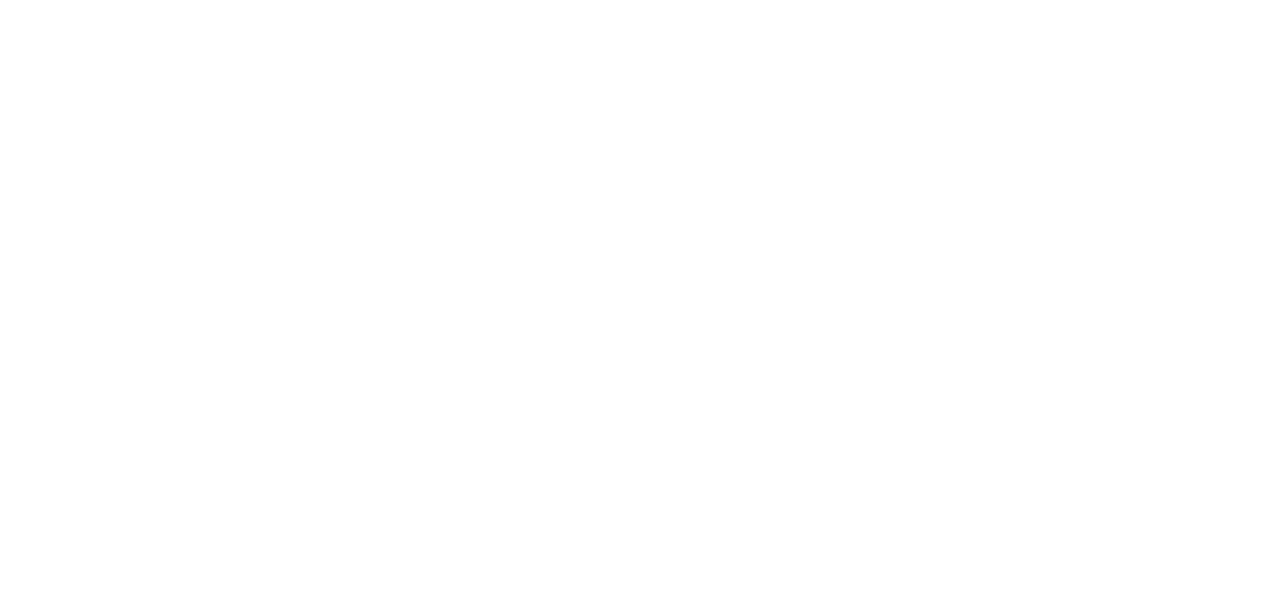
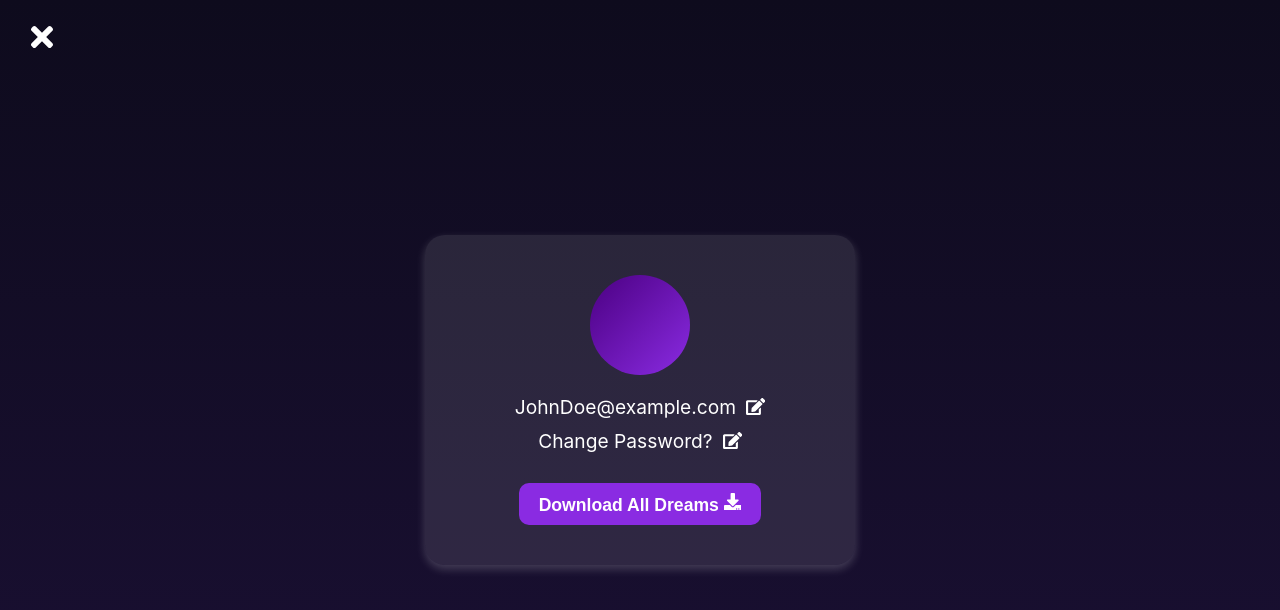
Before and after one commit to manilita/morpheusai, a React (Create React App) app: page /settings in a window 1280 px wide. Before the commit this address had no page. Shown: the top 610 px of the page. Built offline with nearby package versions, Linux system fonts and the light colour scheme.

Commit message:
All button work in Sidebar

```diff
--- a/src/App.js
+++ b/src/App.js
@@ -3,6 +3,8 @@ import { BrowserRouter as Router, Routes, Route } from "react-router-dom";
 import LandingPage from "./pages/LandingPage"; //landing page
 import JournalPage from "./pages/JournalPage"; // journal page
 import DreamDiary from "./pages/DreamDiary"; // Diary page
+import Settings from "./pages/Settings"; // Import Settings Page
+
 
 function App() {
   return (
@@ -11,6 +13,7 @@ function App() {
         <Route path="/" element={<LandingPage />} />
         <Route path="/journal" element={<JournalPage />} />
         <Route path="/dream-diary" element={<DreamDiary/>} />
+        <Route path="/settings" element={<Settings/>} />
       </Routes>
     </Router>
   );
--- /dev/null
+++ b/src/pages/Settings.js
@@ -0,0 +1,51 @@
+import React, { useState } from "react";
+import { useNavigate } from "react-router-dom";
+import "../styles/Settings.css";
+import { FaTimes, FaEdit, FaDownload } from "react-icons/fa";
+
+const Settings = () => {
+  const navigate = useNavigate();
+  const [email, setEmail] = useState("JohnDoe@example.com");
+
+  // Function to handle email edit
+  const handleEmailEdit = () => {
+    const newEmail = prompt("Enter your new email:", email);
+    if (newEmail) setEmail(newEmail);
+  };
+
+  // Function to handle password change
+  const handleChangePassword = () => {
+    alert("Redirecting to password change...");
+  };
+
+  // Function to handle downloading all dreams
+  const handleDownloadDreams = () => {
+    alert("Downloading all dreams as a file...");
+  };
+
+  return (
+    <div className="settings-container">
+      {/* Close Button */}
+      <button className="close-button" onClick={() => navigate(-1)}>
+        <FaTimes />
+      </button>
+
+      {/* Profile Section */}
+      <div className="profile-card">
+        <div className="profile-avatar"></div>
+        <p className="email">
+          {email}{" "}
+          <FaEdit className="edit-icon" onClick={handleEmailEdit} />
+        </p>
+        <p className="change-password" onClick={handleChangePassword}>
+          Change Password? <FaEdit className="edit-icon" />
+        </p>
+        <button className="download-button" onClick={handleDownloadDreams}>
+          Download All Dreams <FaDownload />
+        </button>
+      </div>
+    </div>
+  );
+};
+
+export default Settings;
--- /dev/null
+++ b/src/styles/Settings.css
@@ -0,0 +1,77 @@
+.settings-container {
+    height: 100vh;
+    width: 100%;
+    background: linear-gradient(to bottom, #0e0b1d, #1b1035);
+    display: flex;
+    align-items: center;
+    justify-content: center;
+    color: white;
+    text-align: center;
+    position: relative;
+  }
+
+  /* Close button */
+  .close-button {
+    position: absolute;
+    top: 20px;
+    left: 20px;
+    background: transparent;
+    border: none;
+    color: white;
+    font-size: 2rem;
+    cursor: pointer;
+  }
+
+  .profile-card {
+    background: rgba(255, 255, 255, 0.1);
+    padding: 40px;
+    border-radius: 20px;
+    box-shadow: 0 4px 10px rgba(255, 255, 255, 0.2);
+    text-align: center;
+    width: 350px;
+    position: relative;
+  }
+
+  .profile-avatar {
+    width: 100px;
+    height: 100px;
+    background: linear-gradient(to top left, #8a2be2, #4b0082);
+    border-radius: 50%;
+    margin: 0 auto 20px auto;
+  }
+
+  .email, .change-password {
+    font-size: 1.2rem;
+    margin: 10px 0;
+    display: flex;
+    align-items: center;
+    justify-content: center;
+  }
+
+  .edit-icon {
+    margin-left: 10px;
+    cursor: pointer;
+    transition: 0.3s;
+  }
+
+  .edit-icon:hover {
+    color: #ffdd57;
+  }
+
+  /* Download button */
+  .download-button {
+    margin-top: 20px;
+    padding: 10px 20px;
+    font-size: 1.1rem;
+    font-weight: bold;
+    color: white;
+    background-color: #8a2be2;
+    border: none;
+    border-radius: 10px;
+    cursor: pointer;
+    transition: background 0.3s ease-in-out;
+  }
+
+  .download-button:hover {
+    background-color: #a44de0;
+  }
```
